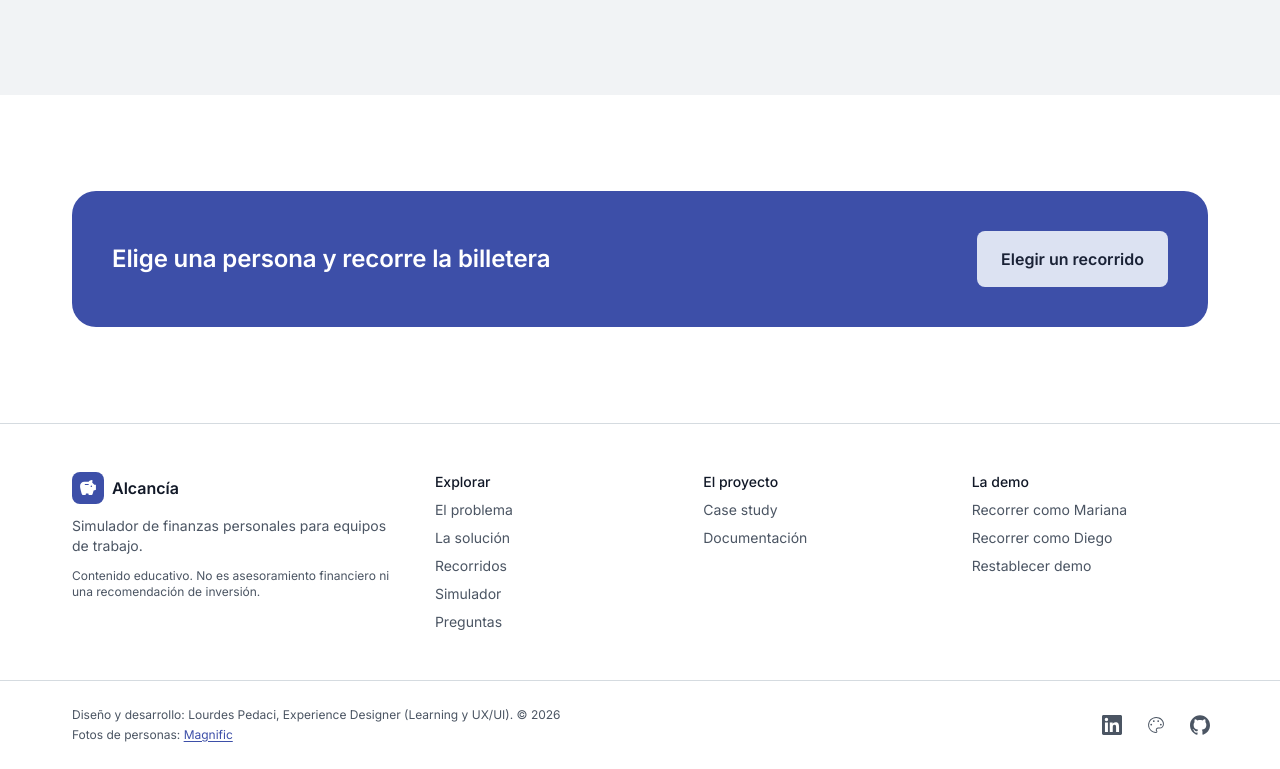
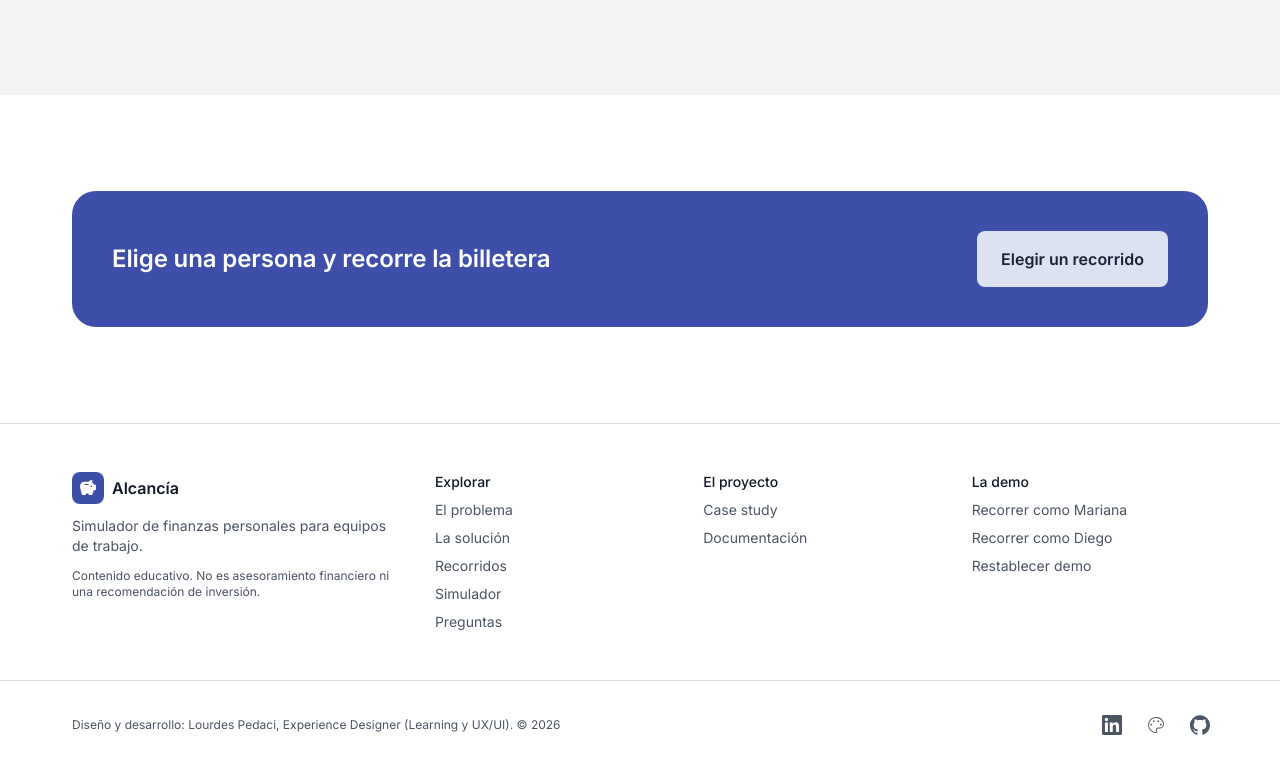
Before and after one commit to lpedaci/alcancia-app, a React (Vite) app: page /styleguide in a window 1280 px wide. Shown: the part 6740-7509 px from the top of the page. Built offline with nearby package versions, Linux system fonts and the light colour scheme.

Commit message:
Move the photo credit out of the landing footer
The attribution goes in the case study, the docs and the design system site (D-165).

Co-Authored-By: Claude Opus 5.5 <noreply@anthropic.com>

```diff
--- a/src/assets/people/index.ts
+++ b/src/assets/people/index.ts
@@ -6,8 +6,8 @@ import ricardo from './ricardo.webp';
 
 /**
  * Profile photos of the five demo people (D-165). Stock photos from Magnific under its free
- * license, which asks for attribution: the credit is in the landing footer, in README.md of this
- * folder and in docs/visual-audit.md. Cropped square (256 px, WebP) with the same framing.
+ * license, which asks for attribution: the credit goes in the case study, the documentation and the
+ * design system site (README.md of this folder, docs/visual-audit.md). Cropped square (256 px, WebP) with the same framing.
  * The 80 seed participants keep initials: they appear only in aggregated panels.
  */
 export const PERSON_PHOTOS: Record<string, string> = {
--- a/src/features/landing/LandingPage.tsx
+++ b/src/features/landing/LandingPage.tsx
@@ -429,19 +429,9 @@ export function LandingPage() {
           {/* One row: the credit and the profile icons. */}
           <div className={cn(container, 'flex flex-col gap-3 py-6 text-body-small text-on-surface-variant')}>
             <div className="flex flex-col gap-2 md:flex-row md:items-center md:justify-between">
-              <div className="flex flex-col gap-1">
-                <p>
-                  {t('landing.footer.credit')} © 2026
-                </p>
-                {/* Attribution required by the free license of the profile photos (D-165) */}
-                <p>
-                  {t('landing.footer.photos')}{' '}
-                  <a href="https://www.magnific.com/" target="_blank" rel="noopener noreferrer" className="text-primary underline underline-offset-2">
-                    Magnific
-                    <span className="sr-only"> {t('landing.newTab')}</span>
-                  </a>
-                </p>
-              </div>
+              <p>
+                {t('landing.footer.credit')} © 2026
+              </p>
               <ul className="-ml-3 flex items-center gap-1 md:ml-0 md:-mr-3" aria-label={t('landing.footer.profiles')}>
                 {(
                   [
--- a/src/features/styleguide/StyleguidePage.tsx
+++ b/src/features/styleguide/StyleguidePage.tsx
@@ -578,7 +578,7 @@ export function StyleguidePage() {
               ))}
             </ul>
             <p className="text-body-small text-on-surface-variant">
-              Las cinco personas de la demo tienen foto con un anillo del color de su rol (D-165, fotos de Magnific con atribución). El resto, iniciales sobre el contenedor del color del rol.
+              Las cinco personas de la demo tienen foto con un anillo del color de su rol (D-165, fotos de stock de Magnific). El resto, iniciales sobre el contenedor del color del rol.
             </p>
           </Panel>
           <Panel className="flex flex-col gap-3">
--- a/src/locales/en.json
+++ b/src/locales/en.json
@@ -219,8 +219,7 @@
       "resetDone": "Demo reset",
       "profiles": "Lourdes Pedaci's profiles",
       "linkedin": "Lourdes Pedaci on LinkedIn",
-      "github": "Lourdes Pedaci on GitHub",
-      "photos": "People photos:"
+      "github": "Lourdes Pedaci on GitHub"
     },
     "visual": {
       "account": "Practice account",
--- a/src/locales/es.json
+++ b/src/locales/es.json
@@ -219,8 +219,7 @@
       "resetDone": "Demo restablecida",
       "profiles": "Perfiles de Lourdes Pedaci",
       "linkedin": "LinkedIn de Lourdes Pedaci",
-      "github": "GitHub de Lourdes Pedaci",
-      "photos": "Fotos de personas:"
+      "github": "GitHub de Lourdes Pedaci"
     },
     "visual": {
       "account": "Cuenta de práctica",
```
Also changed, not shown: src/assets/people/README.md, 3 other files (tests, documents, lock files or other folders).
